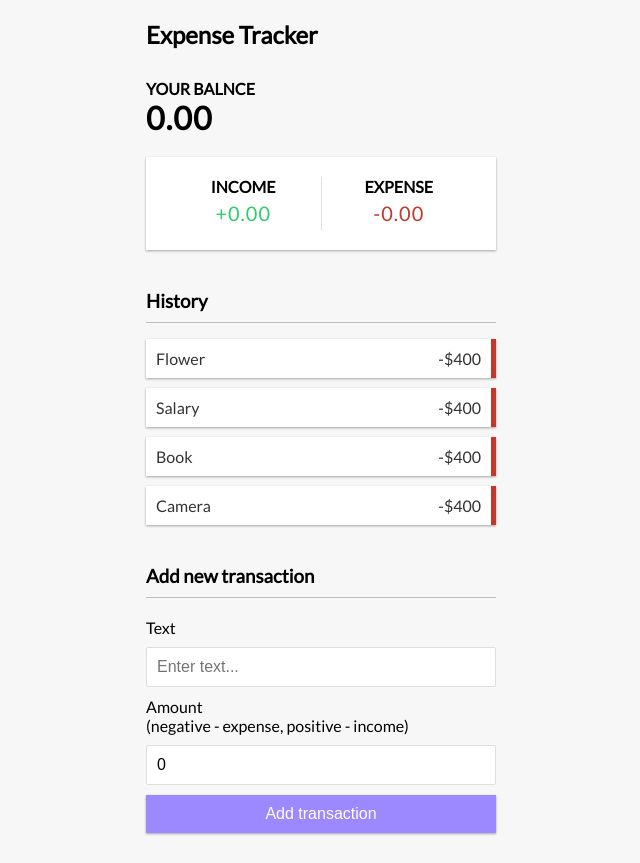
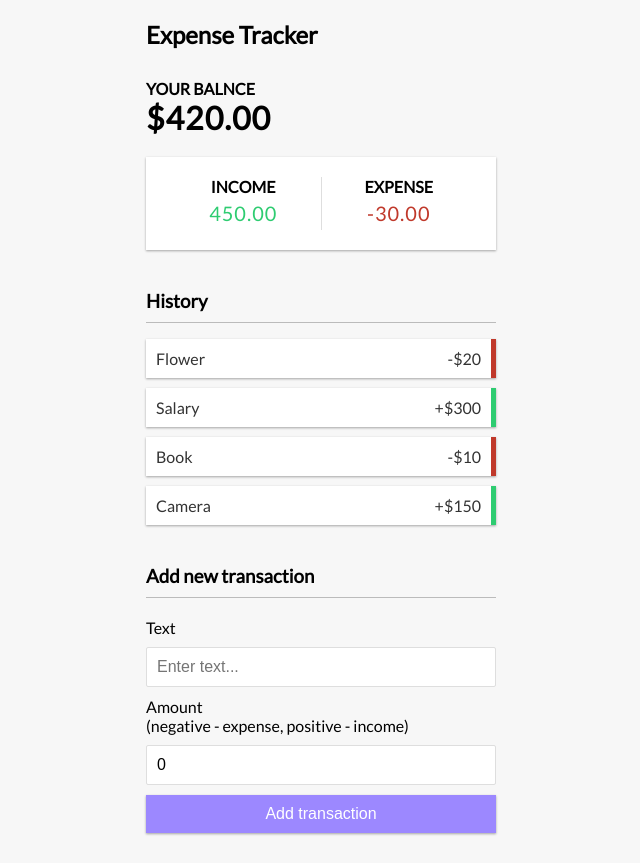
Before and after one commit to AcevedoEsteban/expenseTracker, a React (Create React App) app: page / in a window 1280 px wide. Shown: the whole page, without its empty margins (319-959 px from the left). Built offline with nearby package versions, Linux system fonts and the light colour scheme; the HTML template or start-up script is replaced by a standard one.

Commit message:
add transction.js for more simple component

```diff
--- a/src/components/Balance.js
+++ b/src/components/Balance.js
@@ -1,8 +1,16 @@
-import React from 'react';
+import React, { useContext } from 'react';
+import { GlobalContext } from '../context/GlobalState';
 
-export const Balance = () => (
-  <>
-    <h4> Your Balnce</h4>
-    <h1>0.00</h1>
-  </>
-);
+export const Balance = () => {
+  const { transactions } = useContext(GlobalContext);
+
+  const amounts = transactions.map((transaction) => transaction.amount);
+  // eslint-disable-next-line no-param-reassign
+  const total = amounts.reduce((acc, item) => (acc += item), 0).toFixed(2);
+  return (
+    <>
+      <h4> Your Balnce</h4>
+      <h1>${total}</h1>
+    </>
+  );
+};
--- a/src/components/IncomeExpenses.js
+++ b/src/components/IncomeExpenses.js
@@ -1,14 +1,28 @@
-import React from 'react';
+/* eslint-disable no-param-reassign */
+import React, { useContext } from 'react';
+import { GlobalContext } from '../context/GlobalState';
 
-export const IncomeExpenses = () => (
+export const IncomeExpenses = () => {
+  const { transactions } = useContext(GlobalContext);
+  const amounts = transactions.map((transaction) => transaction.amount);
+  const income = amounts
+    .filter((item) => item > 0)
+    .reduce((acc, item) => (acc += item), 0)
+    .toFixed(2);
+  const expense = amounts
+    .filter((item) => item < 0)
+    .reduce((acc, item) => (acc += item), 0 * -1)
+    .toFixed(2);
+  return (
     <div className="inc-exp-container">
       <div>
         <h4>income</h4>
-      <p className="money plus">+0.00</p>
+        <p className="money plus">{income}</p>
       </div>
       <div>
         <h4>Expense</h4>
-      <p className="money minus">-0.00</p>
+        <p className="money minus">{expense}</p>
       </div>
     </div>
   );
+};
--- a/src/components/Transaction.js
+++ b/src/components/Transaction.js
@@ -1,11 +1,18 @@
+/* eslint-disable react/prop-types */
 import React from 'react';
 
 // eslint-disable-next-line react/prop-types
-export const Transaction = ({ transaction }) => (
-  <li className="minus">
-    {transaction.text} <span>-$400</span>
-    <button type="button" className="delete-btn">
-      x
-    </button>
-  </li>
-);
+export const Transaction = ({ transaction }) => {
+  const sign = transaction.amount < 0 ? '-' : '+';
+  return (
+    <li className={transaction.amount < 0 ? 'minus' : 'plus'}>
+      {transaction.text}
+      <span>
+        {sign}${Math.abs(transaction.amount)}
+      </span>
+      <button type="button" className="delete-btn">
+        x
+      </button>
+    </li>
+  );
+};
```
Lines whose indentation alone changed are shown as unchanged.
